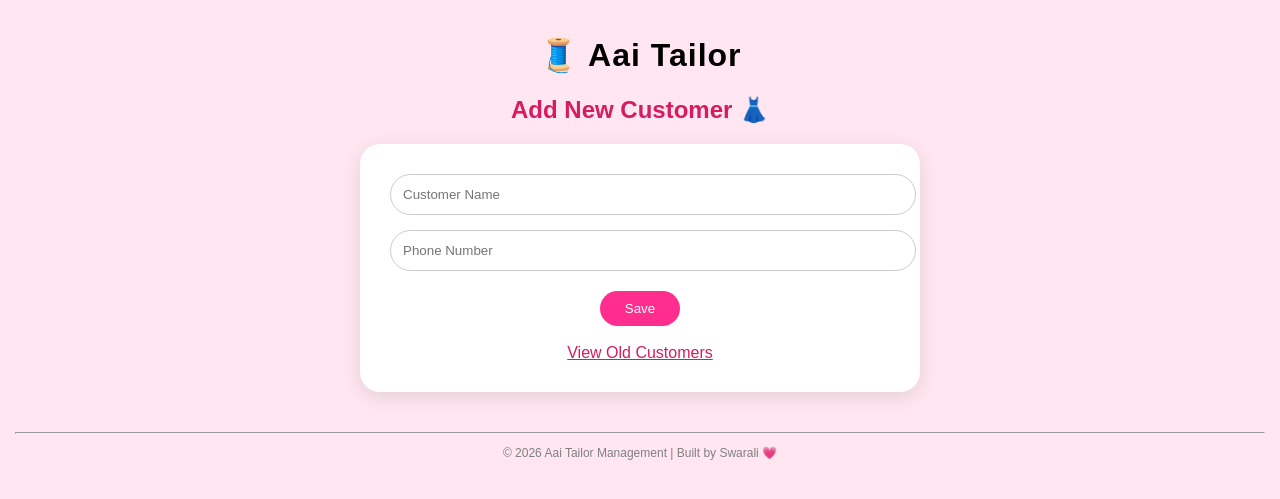
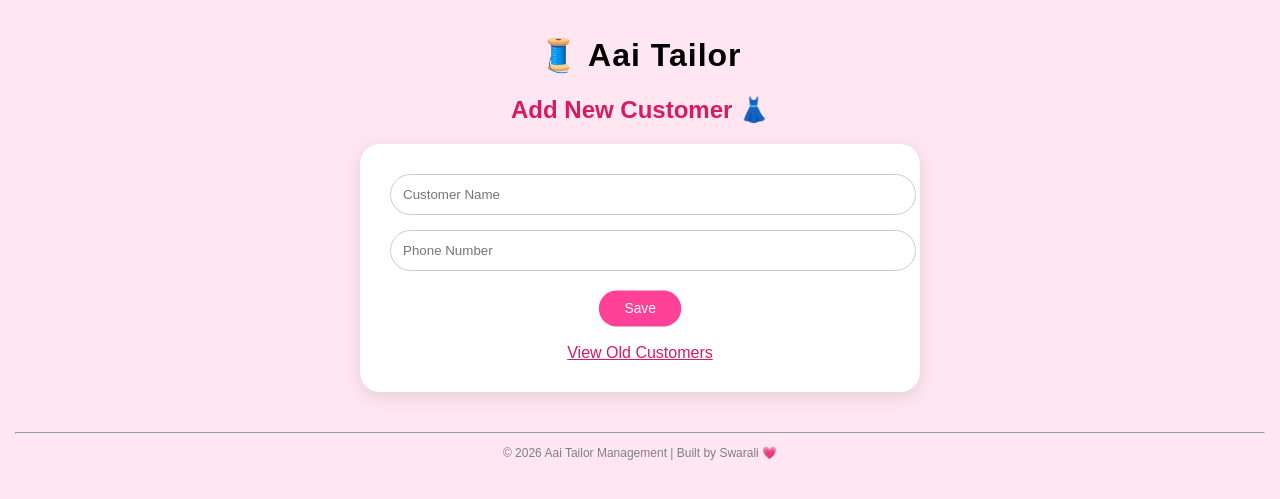
Before and after one commit to swarali-more/aai-tailor-management, a Django app: page /add-customer/ in a window 1280 px wide, with the pointer over the restyled element. Shown: the top 499 px of the page. Run offline with Django 5.2, Linux system fonts and the light colour scheme.

Commit message:
ui: improved button hover interaction

```diff
--- a/templates/base.html
+++ b/templates/base.html
@@ -19,7 +19,13 @@
         border: 1px solid #ccc;
         font-size: 14px;
         background: white;
-    }
+        }
+
+        button:hover {
+        opacity: 0.9;
+        transform: scale(1.03);
+        transition: 0.2s ease;
+        }
 
         .main-container {
             width: 100%;
```
